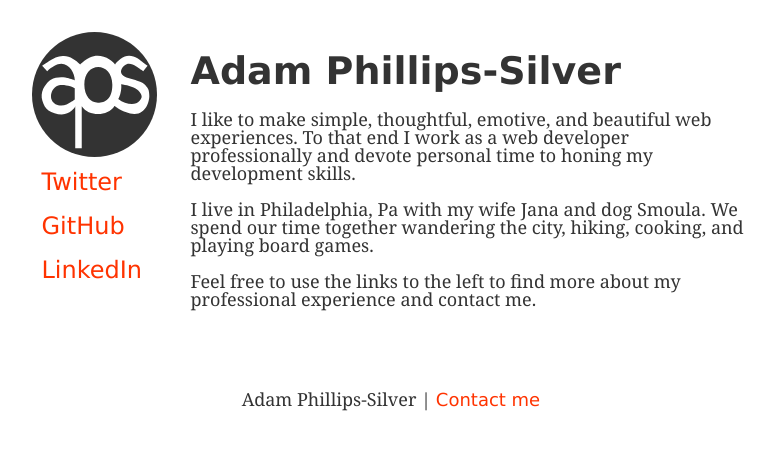
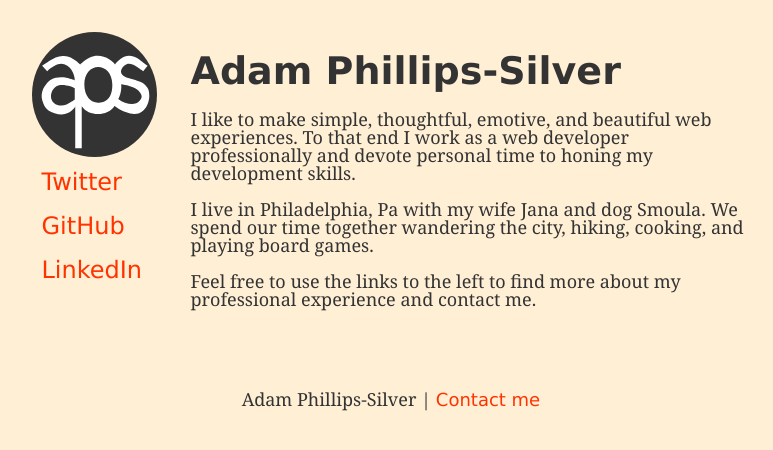
Before and after one commit to Adam-PS/adamphillipssilver, a Jekyll site: the page built from index.html, in a window 1280 px wide. Shown: the top 450 px of the page, without its empty margins (249-1022 px from the left). Built offline with Jekyll 4.4.1, drawn with Linux system fonts in a browser that asks for light colours.

Commit message:
Update main.css

```diff
--- a/css/main.css
+++ b/css/main.css
@@ -1,11 +1,8 @@
 /*  Base  */
 body {
-	margin: 0;
-	height: 100%;
-	vertical-align: top;
 	text-align: center;
 	color: #333;
-	background-color: #fff;
+	background-color: #FFEFD5;
 }
 
 p {
@@ -25,7 +22,6 @@ a {
 /*  Header  */
 header {
 	margin: 2em auto;
-	max-width: 33%;
 }
 
 .logo {
```
